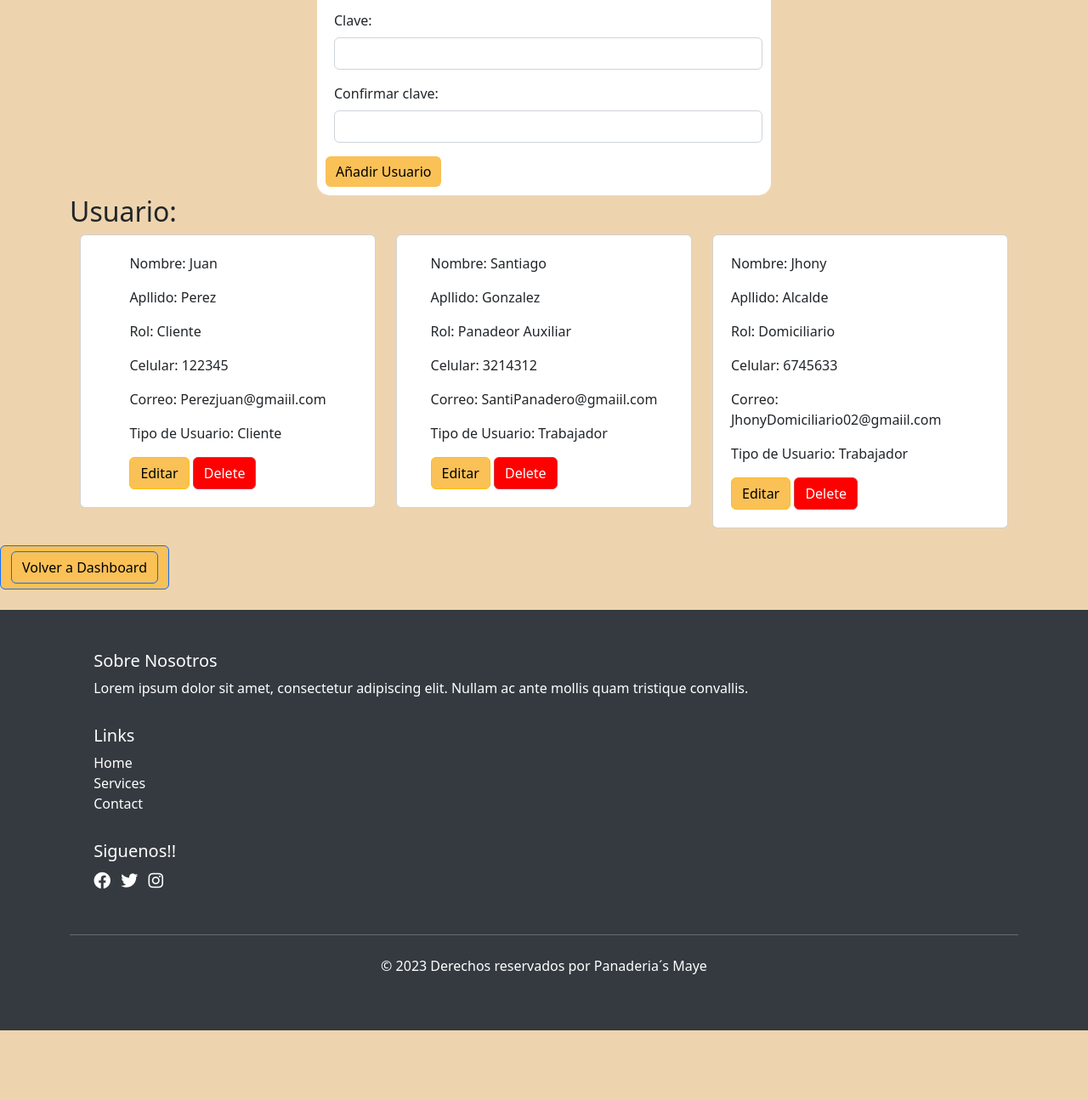
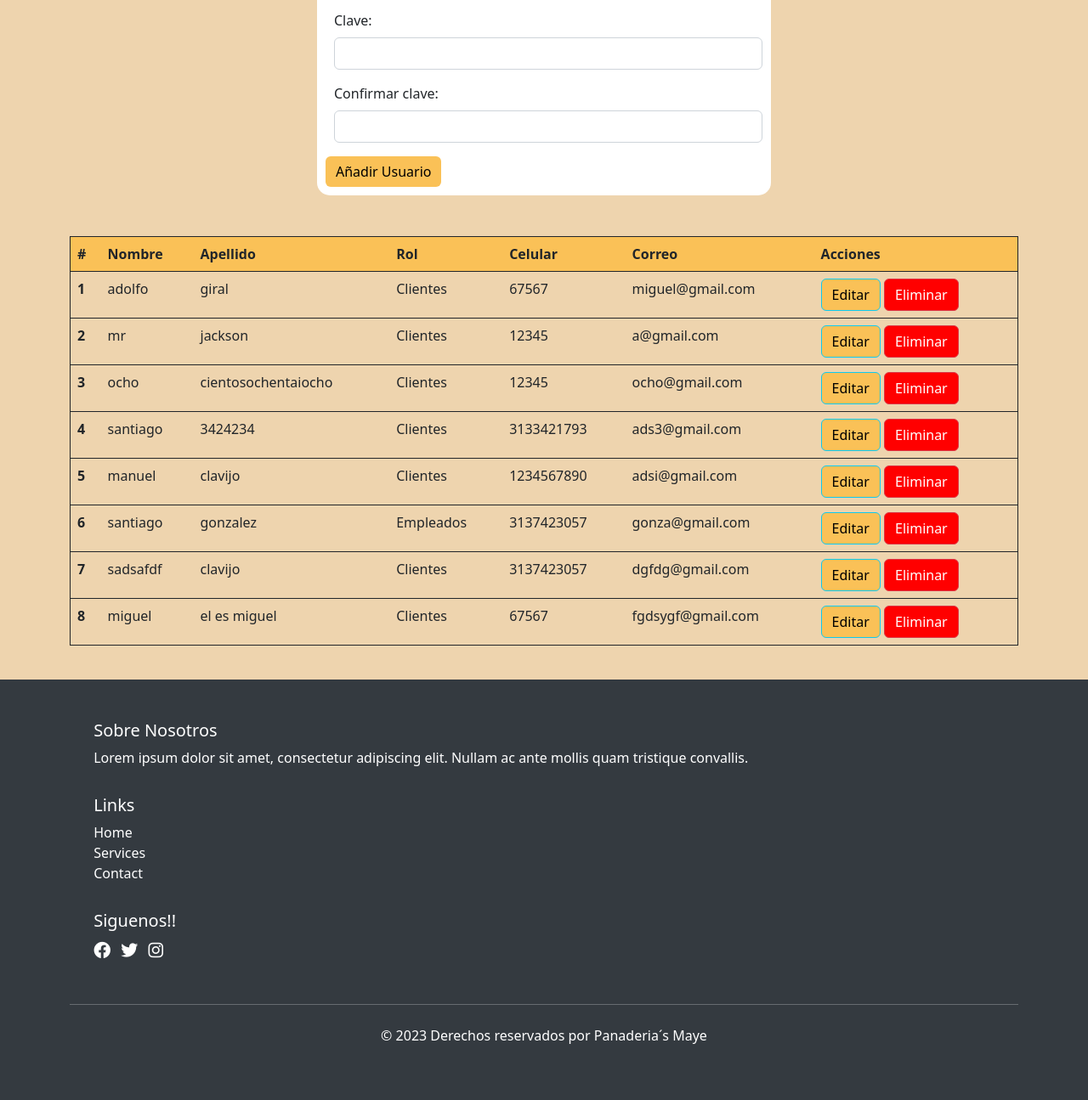
Before and after one commit to santigonzazz/Proyecto_Django, a Django app: page /adminCRUDU/ in a window 1280 px wide. Shown: the part 758-2053 px from the top of the page at 85% size. Before the commit the page ends 1971 px from the top, so only its background shows below. Run offline with Django 3.2, Linux system fonts and the light colour scheme; data comes from the database, SQL or seed files in the repository; both versions use the stored data as it was after the commit; some libraries are stand-ins or nearby versions.

Commit message:
configuracion de editar por parte del admin y algunas validaciones

```diff
--- a/PanaderiasMaye/templates/admin/adminCRUDU.html
+++ b/PanaderiasMaye/templates/admin/adminCRUDU.html
@@ -50,58 +50,49 @@
                 </form>
             </div>
         </div>
+<br><br>
+        <!-- Read Items -->
+        <table class="table">
+            <thead>
+                <tr class="Cabezal_Tabla">
+                    <th scope="col">#</th>
+                    <th scope="col">Nombre</th>
+                    <th scope="col">Apellido</th>
+                    <th scope="col">Rol</th>
+                    <th scope="col">Celular</th>
+                    <th scope="col">Correo</th>
+                    <th scope="col">Acciones</th>
+                </tr>
+            </thead>
+            <tbody>
+                {% for usuario in usuarios %}
+                <tr>
+                    <th scope="row">{{ forloop.counter }}</th>
+                    <td>{{ usuario.nombre }}</td>
+                    <td>{{ usuario.apellido }}</td>
+                    <td>{{ usuario.get_rol_display }}</td>
+                    <td>{{ usuario.celular }}</td>
+                    <td>{{ usuario.email }}</td>
+                    <td>
+                    <a href="#" class="btn btn-info"
+                        data-bs-toggle="modal"
+                        data-bs-target="#updateModal"
+                        onclick="cargarDatosUsuario('{{ usuario.id }}', '{{ usuario.nombre }}', '{{ usuario.apellido }}', '{{ usuario.rol }}', '{{ usuario.celular }}', '{{ usuario.email }}')">
+                        Editar
+                    </a>
+                    <a href="#" class="btn btn-danger" onclick="return confirm('¿Seguro que quieres eliminar este producto?')">
+                        Eliminar
+                    </a>
 
-            <!-- Read Items -->
-            <h2>Usuario:</h2>
-            <div class="row" id="itemList">
-                <div class="col-md-4">
-                    <div class="card">
-                        <div class="card-body">
-                            <p class="card-text">Nombre: Juan</p>
-                            <p class="card-text">Apllido: Perez</p>
-                            <p class="card-text">Rol: Cliente</p>
-                            <p class="card-text">Celular: 122345</p>
-                            <p class="card-text">Correo: Perezjuan@gmaiil.com</p>
-                            <p class="card-text">Tipo de Usuario: Cliente</p>
-                            <button class="btn btn-warning" data-bs-toggle="modal"
-                                data-bs-target="#updateModal"><a href="#" class="btn-edit">Editar</a></button>
-                            <button class="btn btn-danger" onclick="eliminar_usuario()">Delete</button>
-                        </div>
-                    </div>
-                </div>
-                <div class="col-md-4">
-                    <div class="card">
-                        <div class="card-body">
-                            <p class="card-text">Nombre: Santiago</p>
-                            <p class="card-text">Apllido: Gonzalez</p>
-                            <p class="card-text">Rol: Panadeor Auxiliar</p>
-                            <p class="card-text">Celular: 3214312</p>
-                            <p class="card-text">Correo: SantiPanadero@gmaiil.com</p>
-                            <p class="card-text">Tipo de Usuario: Trabajador</p>
-                            <button class="btn btn-warning" data-bs-toggle="modal"
-                                data-bs-target="#updateModal"><a href="#" class="btn-edit">Editar</a></button>
-                            <button class="btn btn-danger" onclick="eliminar_usuario()">Delete</button>
-                        </div>
-                    </div>
-                </div>
-                <div class="col-md-4">
-                    <div class="card">
-                        <div class="card-body">
-                            <p class="card-text">Nombre: Jhony</p>
-                            <p class="card-text">Apllido: Alcalde</p>
-                            <p class="card-text">Rol: Domiciliario</p>
-                            <p class="card-text">Celular: 6745633</p>
-                            <p class="card-text">Correo: JhonyDomiciliario02@gmaiil.com</p>
-                            <p class="card-text">Tipo de Usuario: Trabajador</p>
-                            <button class="btn btn-warning" data-bs-toggle="modal"
-                                data-bs-target="#updateModal"><a href="#" class="btn-edit">Editar</a></button>
-                            <button class="btn btn-danger" onclick="eliminar_usuario()">Delete</button>
-                        </div>
-                    </div>
-                </div>
-
-            </div>
-        </div>
+                    </td>
+                </tr>
+                {% empty %}
+                <tr>
+                    <td colspan="7">No hay usuarios disponibles.</td>
+                </tr>
+                {% endfor %}
+            </tbody>
+        </table>
 
     <!-- Update Modal -->
     <div class="modal fade" id="updateModal" tabindex="-1" aria-labelledby="updateModalLabel" aria-hidden="true">
@@ -112,48 +103,40 @@
                     <button type="button" class="btn-close" data-bs-dismiss="modal" aria-label="Close"></button>
                 </div>
                 <div class="modal-body">
-                        <form>
+                    <form id="updateUserForm" method="post">
+                        {% csrf_token %}
+                        <input type="hidden" id="updateUserId" name="id">  <!-- ID oculto -->
+
                         <div class="mb-3">
                             <label for="updateItemName" class="form-label">Nombre</label>
-                                <input type="text" class="form-control" id="updateItemName" required>
+                            <input type="text" class="form-control" id="updateItemName" name="nombre" required>
                         </div>
                         <div class="mb-3">
-                                <label for="updateItemName" class="form-label">Apellido</label>
-                                <input type="text" class="form-control" id="updateItemName" required>
+                            <label for="updateItemApellido" class="form-label">Apellido</label>
+                            <input type="text" class="form-control" id="updateItemApellido" name="apellido" required>
                         </div>
                         <div class="mb-3">
-                                <label for="updateItemName" class="form-label">Rol</label>
-                                <input type="text" class="form-control" id="updateItemName" required>
+                            <label for="updateItemRol" class="form-label">Rol</label>
+                            <input type="text" class="form-control" id="updateItemRol" name="rol" required>
                         </div>
                         <div class="mb-3">
-                                <label for="updateItemName" class="form-label">Celular</label>
-                                <input type="text" class="form-control" id="updateItemName" required>
+                            <label for="updateItemCelular" class="form-label">Celular</label>
+                            <input type="text" class="form-control" id="updateItemCelular" name="celular" required>
                         </div>
                         <div class="mb-3">
-                                <label for="updateItemName" class="form-label">Correo</label>
-                                <input type="text" class="form-control" id="updateItemName" required>
+                            <label for="updateItemCorreo" class="form-label">Correo</label>
+                            <input type="email" class="form-control" id="updateItemCorreo" name="email" required>
                         </div>
-                            <div class="mb-3">
-                                <label for="updateItemName" class="form-label">Tipo de Usuario</label>
-                                <input type="text" class="form-control" id="updateItemName" required>
-                            </div>
-                            <button type="submit" class="btn-actualizar btn btn-primary">Update Item</button>
+                        <button type="submit" class="btn-actualizar btn btn-primary">Actualizar Usuario</button>
                     </form>
                 </div>
             </div>
         </div>
     </div>
-        <button class="btn-volverCambio btn btn-primary">
-            <a href="{% url 'admin_dashboard' %}" class="btn btn-primary">Volver a Dashboard</a>
+
+
+
 </main><br>
-    <script>
-        function eliminar_usuario() {
-            alert("Usuario eliminado correctamente")
-        }
-        function añadir_usuario(){
-            alert("Usuario agregado correctamente")
-        }
-    </script>
 
 <script>
     function validarFormulario() {
@@ -166,6 +149,18 @@
         alert("Usuario agregado correctamente");
         return true;
     }
+    function cargarDatosUsuario(id, nombre, apellido, rol, celular, email) {
+    document.getElementById("updateUserId").value = id;
+    document.getElementById("updateItemName").value = nombre;
+    document.getElementById("updateItemApellido").value = apellido;
+    document.getElementById("updateItemRol").value = rol;
+    document.getElementById("updateItemCelular").value = celular;
+    document.getElementById("updateItemCorreo").value = email;
+
+    // Asegurar que el formulario tenga la acción correcta
+    document.getElementById("updateUserForm").action = `/editar_usuario/${id}/`;
+}
+
 </script>
 
 {% endblock %}
--- a/PanaderiasMaye/urls.py
+++ b/PanaderiasMaye/urls.py
@@ -17,12 +17,20 @@ urlpatterns = [
     path("logout/", views.logout, name="logout"),
     path("editar-perfil/", views.editar_perfil, name="editar-perfil"),
     path("eliminar-categoria/<int:id_categoria>/", views.eliminar_categoria, name="eliminar-categoria"),
-    path("correo1/", views.correos1, name="correo"),
-    path("correo2/", views.correos2, name="correo2"),
 
+
+    path("editar_usuario/<int:usuario_id>/", views.editar_usuario, name="editar_usuario"),
+    path('eliminar_usuario/<int:id_usuario>/', views.eliminar_usuario, name='eliminar_usuario'),
+
+    path("editar_categoria/<int:categoria_id>/", views.editar_categoria, name="editar_categoria"),
+
+# Crud de productos
+
+    path('eliminar-producto/<int:id_producto>/', views.eliminar_producto, name='eliminar_producto'),
+    path("editar_producto/<int:producto_id>/", views.editar_producto, name="editar_producto"),
+
+# CRUD de usuarios
     path("crear_usuario/", views.crear_usuario, name="usuario_nuevo"),
-
     path("cambiar_clave/", views.cambiar_clave, name="cambiar_clave"),
-
     path("agregar_categoria/", views.agregar_categoria, name="agregar_categoria")
 ]
--- a/PanaderiasMaye/views.py
+++ b/PanaderiasMaye/views.py
@@ -1,7 +1,7 @@
 from django.http import HttpResponse
 from django.shortcuts import render, redirect
 from .models import *
-
+from django.shortcuts import get_object_or_404, redirect
 from django.db.utils import IntegrityError
 from django.contrib import messages
 from django.core.mail import send_mail
@@ -157,9 +157,9 @@ def dashboardAdmin(request):
         return redirect("login")
 
 
-
 def CrudUsuarios(request):
     if request.method == 'POST':
+        # Recoger los datos del formulario
         nombre = request.POST.get("nombre")
         apellido = request.POST.get("apellido")
         rol = request.POST.get("rol")
@@ -167,30 +167,104 @@ def CrudUsuarios(request):
         email = request.POST.get('email')
         password = request.POST.get('password')
         confirmar_password = request.POST.get('confirmar_password')
-                # Asegúrate de que este campo esté en tu formulario
 
+        # Validar si las contraseñas coinciden
         if password == confirmar_password:
             try:
-                # Crear el usuario usando tu modelo personalizado
+                # Encriptar la contraseña antes de guardarla
+                from django.contrib.auth.hashers import make_password
+                password = make_password(password)
+
+                # Crear el nuevo usuario
                 nuevo_usuario = User(
                     nombre=nombre,
                     apellido=apellido,
                     celular=celular,
                     email=email,
-                    password=password,  # Recuerda que deberías encriptar la contraseña
-                    rol=rol  # Asignar un rol por defecto, si es necesario
+                    password=password,  # Contraseña encriptada
+                    rol=rol  # Asignar un rol
                 )
-                nuevo_usuario.save()  # Guardar el usuario en la base de datos
+                nuevo_usuario.save()  # Guardar en la base de datos
                 messages.success(request, "Usuario creado correctamente!")
-                return redirect("admin_dashboard")  # Cambia 'index' por la vista a la que quieras redirigir
+                return redirect("admin_dashboard")  # Cambia por la vista a la que quieras redirigir
             except Exception as e:
                 messages.error(request, f"Error: {e}")
-                return redirect("admin_dashboard")
+                return redirect("admin_dashboard")  # Redirigir si hay error
         else:
             messages.error(request, "Las contraseñas no coinciden.")
-            return redirect("admin_dashboard")
+            return redirect("admin_dashboard")  # Redirigir si las contraseñas no coinciden
     else:
-        return render(request, "admin/adminCRUDU.html")
+        # Si es un GET, obtener todos los usuarios
+        usuarios = User.objects.all()
+        contexto = {
+            "usuarios": usuarios
+        }
+        return render(request, "admin/adminCRUDU.html", contexto)
+
+
+def editar_usuario(request, usuario_id):
+    try:
+        usuario = User.objects.get(id=usuario_id)
+        if request.method == 'POST':
+            # Obtener los datos del formulario
+            usuario.nombre = request.POST.get("nombre")
+            usuario.apellido = request.POST.get("apellido")
+            usuario.celular = request.POST.get("celular")
+            usuario.email = request.POST.get('email')
+            password = request.POST.get('password')
+
+            # Si la contraseña se cambia, encriptarla
+            if password:
+                from django.contrib.auth.hashers import make_password
+                usuario.password = make_password(password)
+
+            # Guardar los cambios
+            usuario.save()
+            messages.success(request, "Usuario actualizado correctamente.")
+            return redirect("adminCRUDU")
+        else:
+            contexto = {
+                "usuario": usuario
+            }
+            return render(request, "admin/editar_usuario.html", contexto)
+    except User.DoesNotExist:
+        messages.error(request, "Usuario no encontrado.")
+        return redirect("adminCRUDU")
+
+def eliminar_usuario(request, id_usuario):
+    try:
+        usuario = User.objects.get(pk=id_usuario)
+        usuario.delete()
+        messages.success(request, "Usuario eliminado correctamente.")
+    except User.DoesNotExist:
+        messages.error(request, "Usuario no encontrado.")
+    except IntegrityError:
+        messages.warning(request, "Error: No puede eliminar el usuario, está en uso.")
+    except Exception as e:
+        messages.error(request, f"Error: {e}")
+
+    return redirect("adminCRUDU")
+
+
+
+
+
+
+
+
+
+
+
+
+
+
+
+
+
+
+
+
+################################################################
 
 def crud_categorias(request):
     cate = Categoria.objects.all()
@@ -212,8 +286,31 @@ def eliminar_categoria(request, id_categoria):
 
     return redirect("crud_categoria")
 
+def editar_categoria(request, categoria_id):
+    try:
+        cate = Categoria.objects.get(pk = categoria_id)
+        if request.method == 'POST':
+            # Obtener los datos del formulario
+            cate.nombre = request.POST.get("nombre")
+            cate.descripcion = request.POST.get("descripcion")
+
+            # Guardar los cambios
+            cate.save()
+            messages.success(request, "Categoría actualizada correctamente.")
+            return redirect("crud_categoria")
+        else:
+            contexto = {
+                "categoria": cate
+            }
+            return render(request, "admin/editar_categoria.html", contexto)
+    except Categoria.DoesNotExist:
+        messages.error(request, "Categoría no encontrada.")
+        return redirect("crud_categoria")
+
+#########################################################################
 
 
+# CRUD PRODUCTOS
 
 def crud_productos(request):
     p = Producto.objects.all()
@@ -222,9 +319,44 @@ def crud_productos(request):
     }
     return render (request,"admin/admin-CRUD-productos.html", contexto)
 
+def eliminar_producto(request, id_producto):
+    try:
+        p = Producto.objects.get(pk = id_producto)
+        p.delete()
+        messages.success(request, "Producto eliminado correctamente.")
+    except IntegrityError:
+        messages.warning(request, "Error: No puede eliminar el producto")
+    except Exception as e:
+        messages.error(request, f"Error: {e}")
+    return redirect("crud_productos")
+
+
+def editar_producto(request, producto_id):
+    try:
+        p = Producto.objects.get(pk = producto_id)
+        if request.method == 'POST':
+            # Obtener los datos del formulario
+            p.nombre = request.POST.get("nombre")
+            p.precio = request.POST.get("precio")
+            p.stock = request.POST.get("stock")
+            p.disponibilidad = request.POST.get("disponibilidad")
+
+            # Guardar los cambios
+            p.save()
+            messages.success(request, "Producto actualizado correctamente.")
+            return redirect("crud_productos")
+        else:
+            contexto = {
+                "producto": p
+            }
+            return render(request, "admin/editar_producto.html", contexto)
+    except Producto.DoesNotExist:
+        messages.error(request, "Producto no encontrado.")
+        return redirect("crud_productos")
 
 
 
+######################################################################
 def editar_perfil(request):
     return render (request,"usuarios/user-crud.html" )
 
@@ -264,41 +396,6 @@ def crear_usuario(request):
         return render(request, "register.html")
 
 
-def correos1 (request):
-    try:
-        send_mail (
-
-            "PanaderiasMaye",
-            "mensajes de prueba........ desde django",
-            settings.EMAIL_HOST_USER,
-            ["gonzacardona09@gmail.com"],
-            fail_silently = False,
-        )
-
-        return HttpResponse(f"correo enviado")
-    except Exception as e:
-        return HttpResponse(f"Error {e}")
-
-
-def correos2 (request):
-    try:
-        html_message="""hola mundo<strong style='color:blue;'>Django</strong> desde mi app
-        <br>
-        bienvenido
-        """
-        send_mail (
-
-            "PanaderiasMaye",
-            "",
-            settings.EMAIL_HOST_USER,
-            ["gonzacardona09@gmail.com"],
-            fail_silently = False,
-            html_message=html_message,
-        )
-
-        return HttpResponse(f"correo enviado")
-    except Exception as e:
-        return HttpResponse(f"Error {e}")
 
 
 def agregar_categoria(request):
```
Also changed, not shown: PanaderiasMaye/templates/admin/admin-CRUD-categorias.html (+10 -6 lines), PanaderiasMaye/templates/admin/admin-CRUD-productos.html (+44 -17 lines), db.sqlite3. Lines whose indentation alone changed are shown as unchanged.
